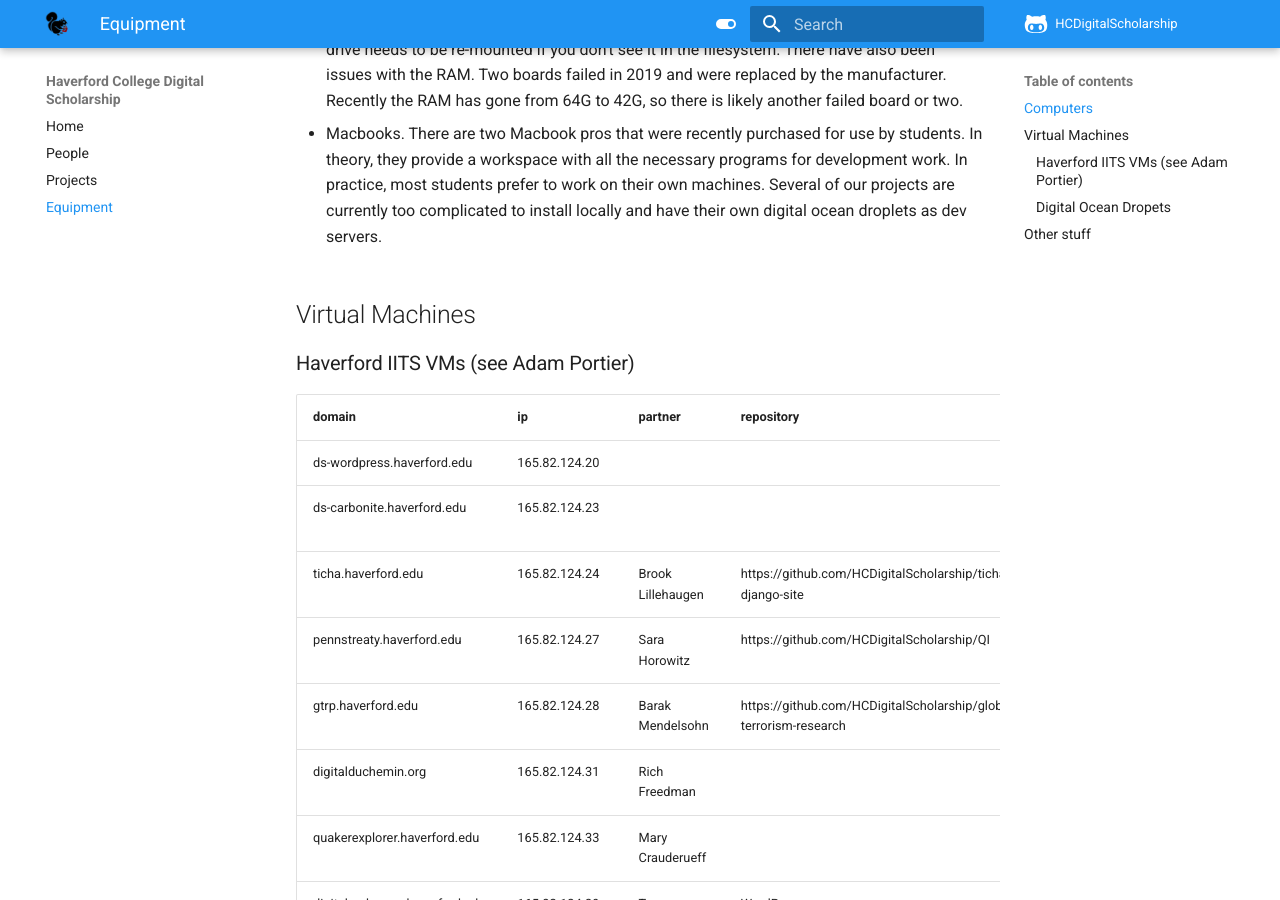
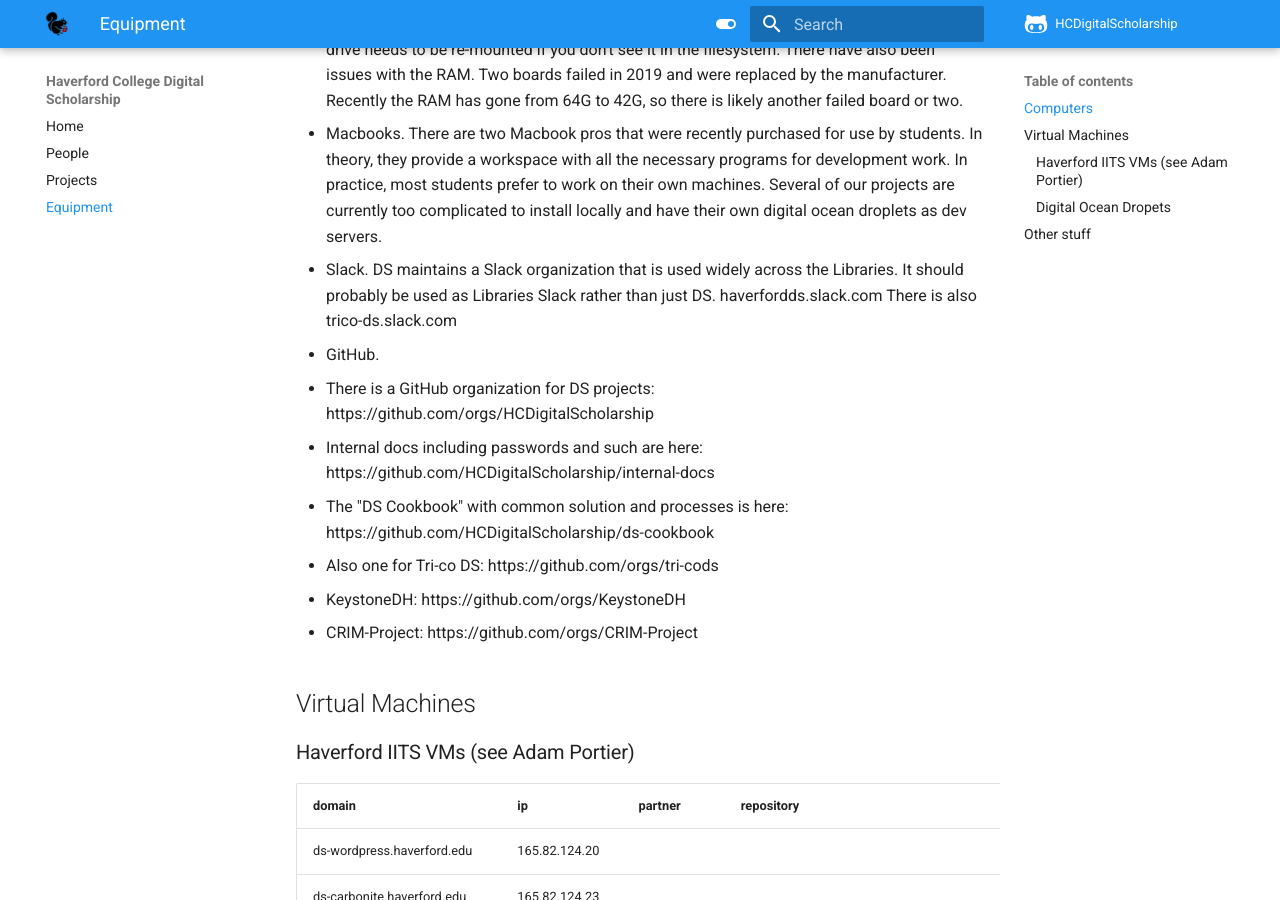
Before and after one commit to HCDigitalScholarship/Docs, an MkDocs documentation site: the page built from docs/equipment.md, in a window 1280 px wide and 900 px high, scrolled down 626 px. Built offline with MkDocs 1.6.1 and Material for MkDocs 9.7.7, drawn with Linux system fonts in a browser that asks for light colours.

Commit message:
add slack and GitHub info

```diff
--- a/docs/equipment.md
+++ b/docs/equipment.md
@@ -6,6 +6,18 @@
 - The BADL (Badass Deep Learning Machine) is a computer built by student Dylan Emory to facilitate work in machine learning. It has two drives. The first is a 500G SSD drive used for the operating system. There is also a 4T drive called "Storage" that is used for large datasets. The GAM archive materials are held on that drive. This includes the original Baggit files transferred from Guatemala. The DIP files from Archivematica, and the dzi files. I think this drive needs to be re-mounted if you don't see it in the filesystem. There have also been issues with the RAM. Two boards failed in 2019 and were replaced by the manufacturer.  Recently the RAM has gone from 64G to 42G, so there is likely another failed board or two.
 
 - Macbooks. There are two Macbook pros that were recently purchased for use by students. In theory, they provide a workspace with all the necessary programs for development work.  In practice, most students prefer to work on their own machines.  Several of our projects are currently too complicated to install locally and have their own digital ocean droplets as dev servers.
+
+- Slack. DS maintains a Slack organization that is used widely across the Libraries. It should probably be used as Libraries Slack rather than just DS. haverfordds.slack.com  There is also trico-ds.slack.com
+
+- GitHub.
+  - There is a GitHub organization for DS projects: https://github.com/orgs/HCDigitalScholarship
+  - Internal docs including passwords and such are here: https://github.com/HCDigitalScholarship/internal-docs
+  - The "DS Cookbook" with common solution and processes is here: https://github.com/HCDigitalScholarship/ds-cookbook
+
+  - Also one for Tri-co DS: https://github.com/orgs/tri-cods
+  - KeystoneDH: https://github.com/orgs/KeystoneDH
+  - CRIM-Project: https://github.com/orgs/CRIM-Project
+
 
 ## Virtual Machines
 
```
